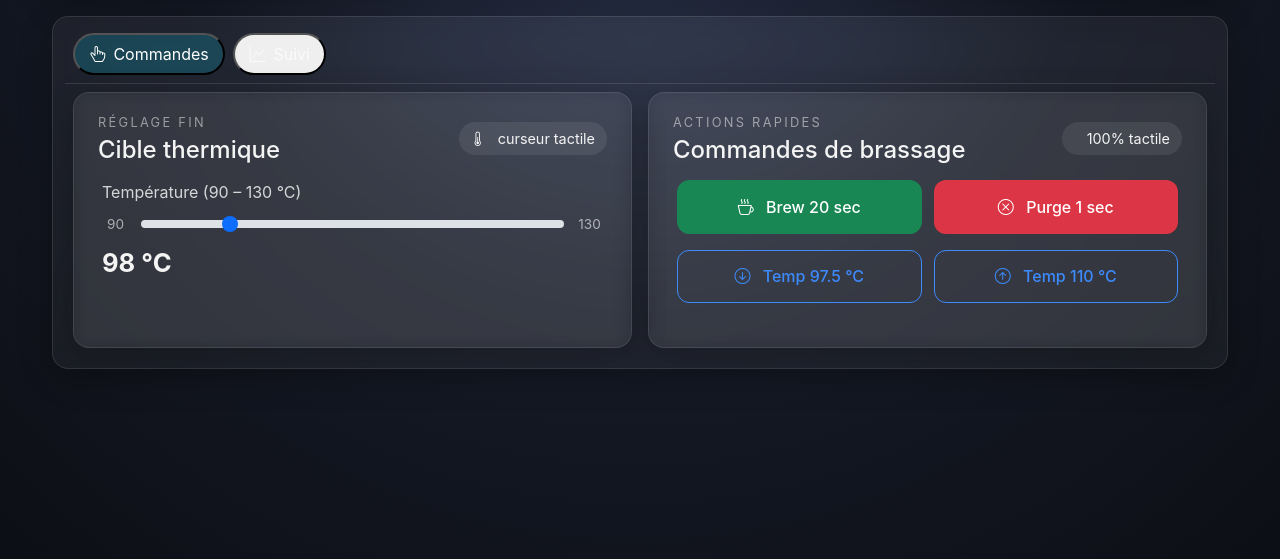
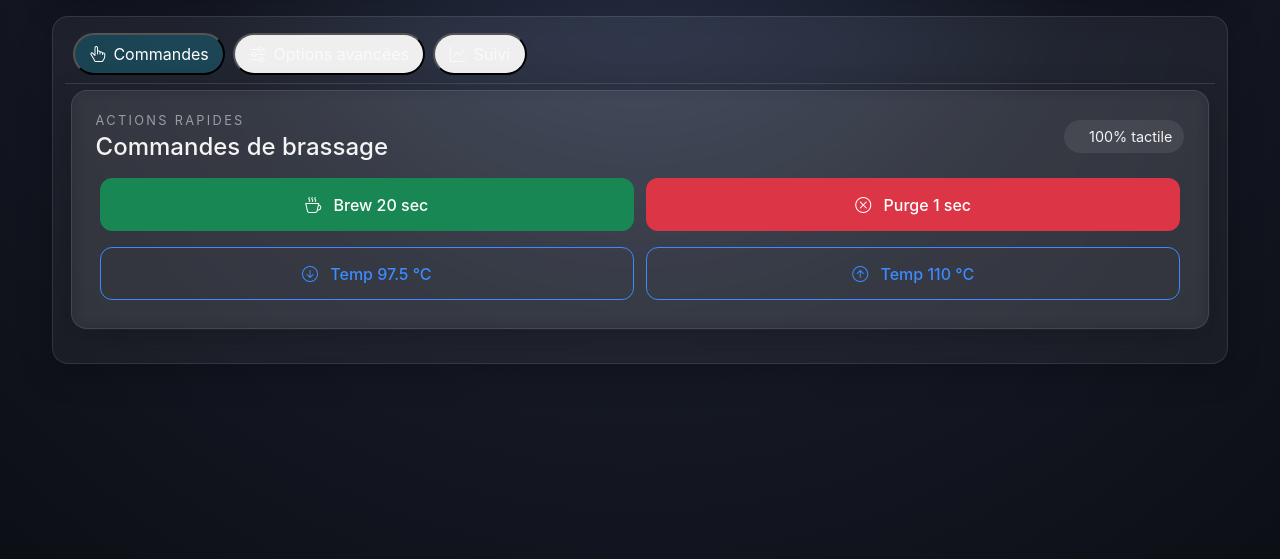
Before and after one commit to JCompagnat/SmartCoffee, a Flask app: template templates/manualoperations.html in a window 1280 px wide. Shown: the part 145-704 px from the top of the page. Run offline with Flask 3, Linux system fonts and the light colour scheme; the template is opened without the code that fills it, so the values that code supplies are empty; parts of the project's set-up code (start-up, migrations or seed data) failed here and were passed over; some libraries are stand-ins or nearby versions.

Commit message:
Move target temp to advanced tab

```diff
--- a/static/style.css
+++ b/static/style.css
@@ -200,7 +200,7 @@ output {
 }
 
 .smart-tab-content {
-  padding: 0.5rem;
+  padding: 0.35rem;
 }
 
 .status-panel .status-grid {
--- a/templates/manualoperations.html
+++ b/templates/manualoperations.html
@@ -35,6 +35,12 @@
         </button>
       </li>
       <li class="nav-item" role="presentation">
+        <button class="nav-link" id="tab-advanced" data-bs-toggle="pill"
+                data-bs-target="#panel-advanced" type="button" role="tab">
+          <i class="bi bi-sliders me-2"></i>Options avancées
+        </button>
+      </li>
+      <li class="nav-item" role="presentation">
         <button class="nav-link" id="tab-chart" data-bs-toggle="pill"
                 data-bs-target="#panel-chart" type="button" role="tab">
           <i class="bi bi-graph-up me-2"></i>Suivi
@@ -43,35 +49,7 @@
     </ul>
     <div class="tab-content smart-tab-content">
       <div class="tab-pane fade show active" id="panel-commands" role="tabpanel">
-        <div class="row g-3">
-          <div class="col-12 col-lg-6">
-            <section class="card h-100">
-              <div class="panel-heading">
-                <div>
-                  <p class="panel-eyebrow">Réglage fin</p>
-                  <h2>Cible thermique</h2>
-                </div>
-                <span class="panel-chip">
-                  <i class="bi bi-thermometer-half me-2"></i>
-                  curseur tactile
-                </span>
-              </div>
-              <div class="card-body">
-                <label for="targetTemp" class="form-label">Température (90 – 130 °C)</label>
-                <div class="slider-row">
-                  <span class="slider-end">90</span>
-                  <input type="range" class="form-range" min="90" max="130" value="98"
-                         id="targetTemp" oninput="rangeValue.value=targetTemp.value">
-                  <span class="slider-end">130</span>
-                </div>
-                <div class="slider-value">
-                  <span id="rangeValue">98</span> °C
-                </div>
-              </div>
-            </section>
-          </div>
-          <div class="col-12 col-lg-6">
-            <section class="card h-100">
+        <section class="card">
           <div class="panel-heading">
             <div>
               <p class="panel-eyebrow">Actions rapides</p>
@@ -102,7 +80,31 @@
           </div>
         </section>
       </div>
+      <div class="tab-pane fade" id="panel-advanced" role="tabpanel">
+        <section class="card">
+          <div class="panel-heading">
+            <div>
+              <p class="panel-eyebrow">Réglages</p>
+              <h2>Cible thermique</h2>
             </div>
+            <span class="panel-chip">
+              <i class="bi bi-thermometer-half me-2"></i>
+              curseur tactile
+            </span>
+          </div>
+          <div class="card-body">
+            <label for="targetTemp" class="form-label">Température (90 – 130 °C)</label>
+            <div class="slider-row">
+              <span class="slider-end">90</span>
+              <input type="range" class="form-range" min="90" max="130" value="98"
+                     id="targetTemp" oninput="rangeValue.value=targetTemp.value">
+              <span class="slider-end">130</span>
+            </div>
+            <div class="slider-value">
+              <span id="rangeValue">98</span> °C
+            </div>
+          </div>
+        </section>
       </div>
       <div class="tab-pane fade" id="panel-chart" role="tabpanel">
         <div class="row g-3">
```
Lines whose indentation alone changed are shown as unchanged.
